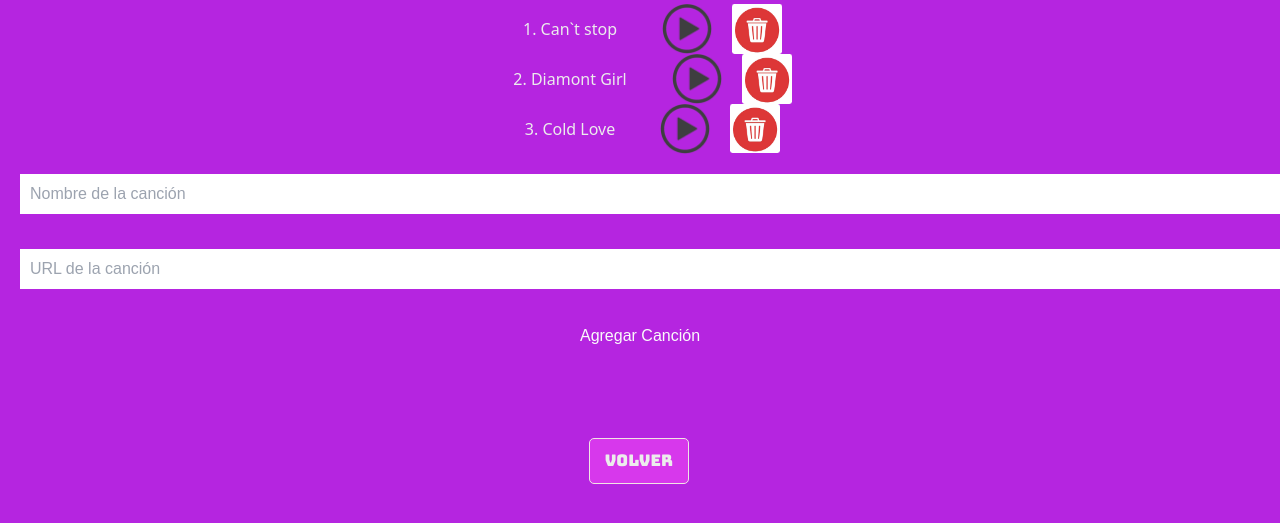
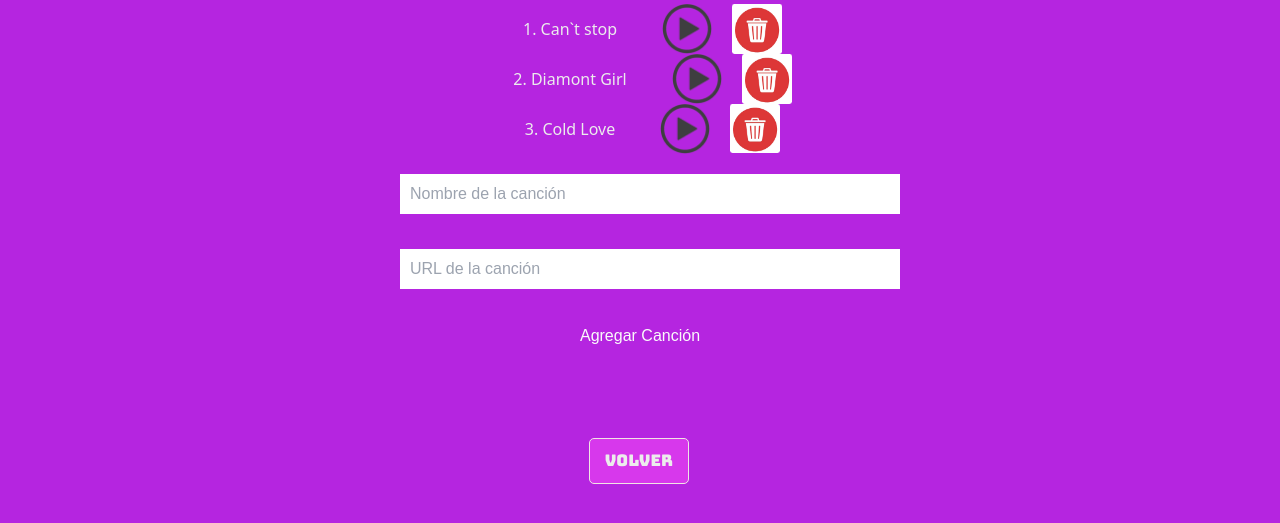
Before and after one commit to anysa84/TrabajoFinal3, a website: page public/ListaCant.html in a window 1280 px wide. Shown: the part 201-724 px from the top of the page. Drawn offline with nearby package versions, Linux system fonts and the light colour scheme; a web font is replaced by a local one.

Commit message:
Add files via upload

```diff
--- a/public/estilos/album.css
+++ b/public/estilos/album.css
@@ -149,7 +149,7 @@ button {
   display: flex;
   padding: 10px;
   margin-bottom: 10px;
-  border: 1px solid hsl(0, 33%, 92%);
+  border: 1px solid hsl(0, 32%, 92%);
   border-radius: 5px;
   background-color: rgb(215, 56, 236);
   margin-left: 50%;
@@ -242,9 +242,10 @@ button {
   row-gap: 50px;
   color: rgb(14, 1, 1);
   height: 40px;
-
+  width: 500px;
   margin-left: 20px;
   cursor: pointer;
+  align-self: center;
 
 }
 
@@ -258,7 +259,9 @@ button {
    row-gap: 50px;
    color: rgb(14, 1, 1);
    height: 40px;
-
+   width: 500px;
+   align-self: center;
+   flex: auto;
    margin-left: 20px;
    cursor: pointer;
 
@@ -267,8 +270,9 @@ button {
  color: #fafafa;
  font-family: "Bungee Inline", sans-serif;
 
+    }
 
-    }
+
 
  ul {
    color: aqua;
```
